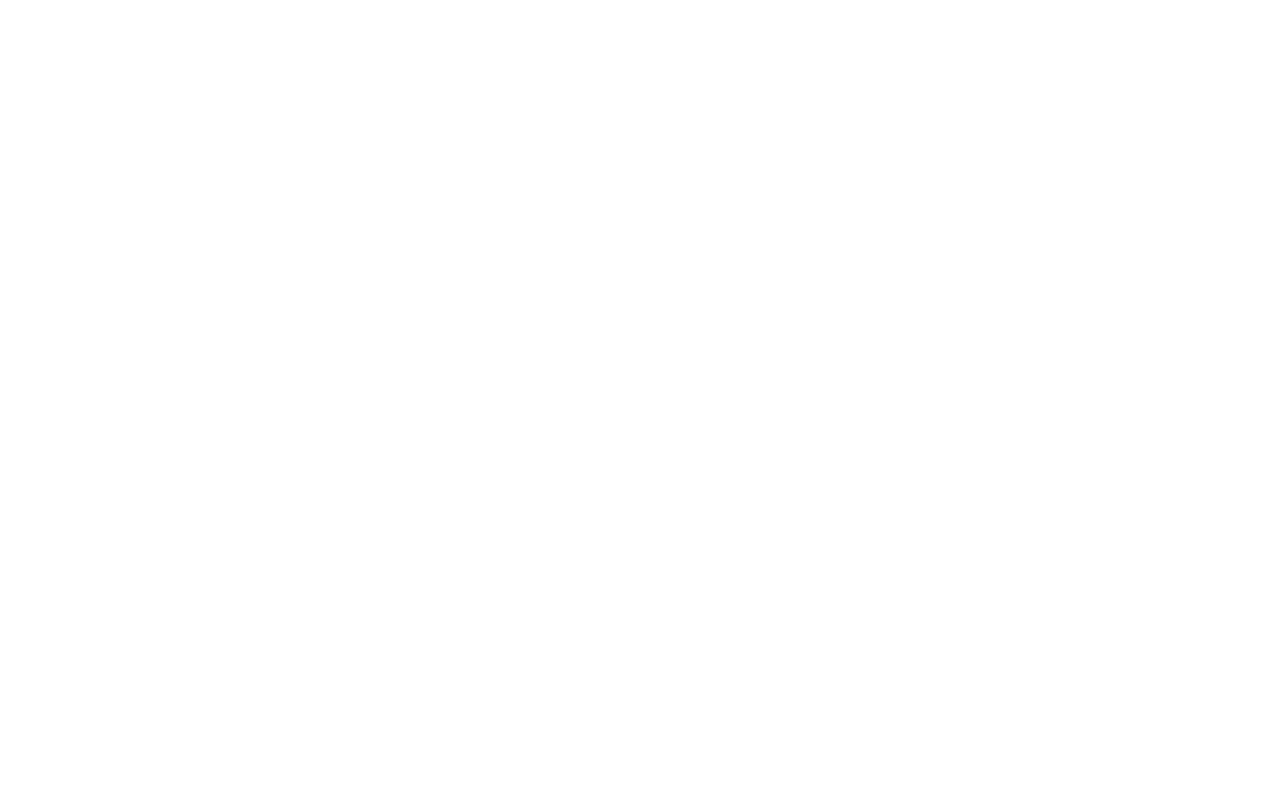
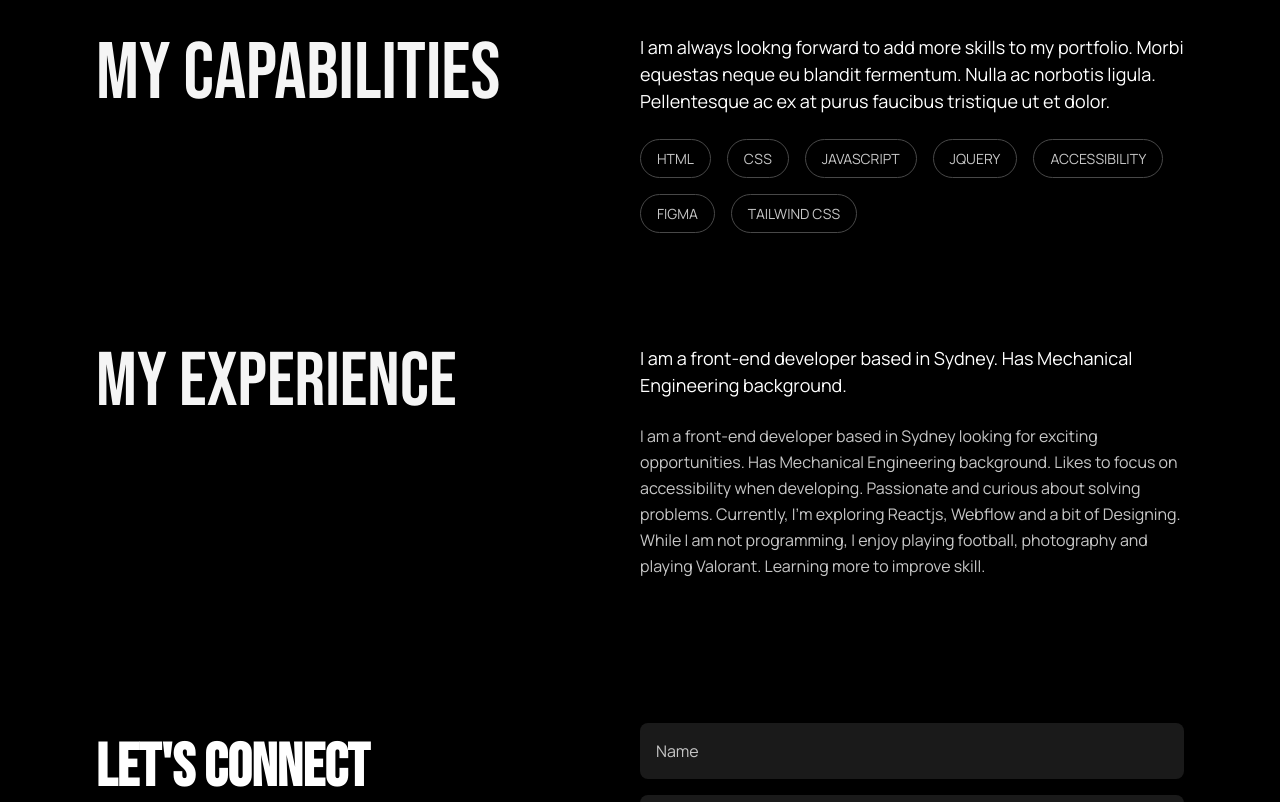
Before and after one commit to WonderSMG/personal-portfolio, a React (Vite) app: page /about in a window 1280 px wide. Shown: the part 1300-2102 px from the top of the page. Before the commit the page ends 1206 px from the top, so only its background shows below. Built offline with nearby package versions, Linux system fonts and the light colour scheme.

Commit message:
added feats

```diff
--- a/src/App.jsx
+++ b/src/App.jsx
@@ -4,8 +4,8 @@
 import Hero from "./features/Hero";
 import Projects from "./features/Projects";
 import About from "./features/About";
+import AboutMe from "./features/AboutMe";
 import Connect from "./features/Connect";
-import AboutMe from "./features/AboutMe";
 
 function App() {
   return (
@@ -20,13 +20,13 @@
                 <Hero />
                 <Projects />
                 <About />
-                <Connect />
               </>
             }
           />
           <Route path="/about" element={<AboutMe />} />
-          <Route path="/connect" element={<Connect />} /> {/* Route for Connect */}
         </Routes>
+        {/* Connect Component Always Below */}
+        <Connect />
       </main>
     </Router>
   );
--- a/src/features/AboutMe.jsx
+++ b/src/features/AboutMe.jsx
@@ -1,5 +1,5 @@
 import React from "react";
-import arrowLogo from "../assets/Arrow-mobile.png";
+import downloadImg from "../assets/downloadImg.svg";
 import dotLogo from "../assets/dot-icon.png";
 import linkedinLogo from "../assets/linkedinLogo.svg";
 import githubLogo from "../assets/githubLogo.svg";
@@ -7,7 +7,7 @@
 
 const About = () => {
   return (
-    <main className="min-h-screen ">
+    <main className="">
       <section className="flex flex-col lg:flex-row lg:justify-between lg:items-start px-4 py-12 md:px-20 lg:px-24 pt-36">
         {/* Left: Large "ABOUT ME" */}
         <div className="text-[#F5F5F5] font-Bebas hidden md:block text-[50px] md:text-[80px] lg:text-[101px] leading-none">
@@ -39,8 +39,8 @@
                 src={dotLogo}
                 alt="dotLogo"
               />
-              <div className="bg-black rounded-full w-6 h-6 flex items-center justify-center lg:hidden">
-                <img className="w-3 h-3" src={arrowLogo} alt="arrowLogo" />
+              <div className="bg-black rounded-full w-5 h-5 flex items-center justify-center lg:hidden">
+                <img className="w-4 h-4" src={downloadImg} alt="arrowLogo" />
               </div>
             </article>
             <button className="bg-[#222222] rounded-full p-3">
@@ -60,12 +60,76 @@
           </div>
         </div>
       </section>
-      <section className="flex justify-center items-center">
-        <img
-          className=" w-[88%] "
-          src={aboutMeImg}
-          alt="aboutMeImg"
-        />
+      <section className="flex justify-center items-center py-10">
+        <img className=" w-[88%]" src={aboutMeImg} alt="aboutMeImg" />
+      </section>
+      <section className="flex flex-col lg:flex-row lg:justify-between lg:items-start px-4 py-12 md:px-20 lg:px-24">
+        {/* Left: Large "ABOUT ME" */}
+        <div className="text-[#F5F5F5] font-Bebas text-[50px] md:text-[80px] lg:text-[76pxpx] leading-none">
+          MY CAPABILITIES
+        </div>
+
+        {/* Right: Header, Paragraph, and Button */}
+        <div className="flex flex-col gap-6 lg:w-1/2 ">
+          <h2 className="text-[18px] font-Manrope text-[#FFFFFF]">
+            I am always lookng forward to add more skills to my portfolio. Morbi
+            equestas neque eu blandit fermentum. Nulla ac norbotis ligula.
+            Pellentesque ac ex at purus faucibus tristique ut et dolor.
+          </h2>
+          <p className="text-[16px] text-white leading-">
+            <div className="flex flex-wrap gap-4 mb-4 font-Manrope">
+              {/* First Line (HTML, CSS, JAVASCRIPT) */}
+              <h1 className="rounded-[100px] bg-black border border-[#484848] px-4 py-2 text-[14px] text-[#C7C7C7]">
+                HTML
+              </h1>
+              <h1 className="rounded-[100px] bg-black border border-[#484848] px-4 py-2 text-[14px] text-[#C7C7C7]">
+                CSS
+              </h1>
+              <h1 className="rounded-[100px] bg-black border border-[#484848] px-4 py-2 text-[14px] text-[#C7C7C7]">
+                JAVASCRIPT
+              </h1>
+
+              {/* Second Line (JQUERY, ACCESSIBILITY) */}
+              <h1 className="rounded-[100px] bg-black border border-[#484848] px-4 py-2 text-[14px] text-[#C7C7C7] lg:mt-0">
+                JQUERY
+              </h1>
+              <h1 className="rounded-[100px] bg-black border border-[#484848] px-4 py-2 text-[14px] text-[#C7C7C7] lg:mt-0">
+                ACCESSIBILITY
+              </h1>
+
+              {/* Third Line (FIGMA, TAILWIND CSS) */}
+              <h1 className="rounded-[100px] bg-black border border-[#484848] px-4 py-2 text-[14px] text-[#C7C7C7] lg:mt-0">
+                FIGMA
+              </h1>
+              <h1 className="rounded-[100px] bg-black border border-[#484848] px-4 py-2 text-[14px] text-[#C7C7C7] lg:mt-0">
+                TAILWIND CSS
+              </h1>
+            </div>
+          </p>
+        </div>
+      </section>
+      <section className="flex flex-col lg:flex-row lg:justify-between lg:items-start px-4 py-12 md:px-20 lg:px-24">
+        {/* Left: Large "ABOUT ME" */}
+        <div className="text-[#F5F5F5] font-Bebas hidden md:block text-[50px] md:text-[80px] lg:text-[76px] leading-none">
+          MY EXPERIENCE
+        </div>
+
+        {/* Right: Header, Paragraph, and Button */}
+        <div className="flex flex-col gap-6 lg:w-1/2 font-Manrope">
+          <h2 className="text-[18px] hidden md:block text-[#FFFFFF]">
+            I am a front-end developer based in Sydney. Has Mechanical
+            Engineering background.
+          </h2>
+          <p className="text-[16px] text-[#C7C7C7] leading-relaxed">
+            I am a front-end developer based in Sydney looking for exciting
+            opportunities. Has Mechanical Engineering background. Likes to focus
+            on accessibility when developing. Passionate and curious about
+            solving problems. Currently, I'm exploring Reactjs, Webflow and a
+            bit of Designing. While I am not programming, I enjoy playing
+            football, photography and playing Valorant. Learning more to improve
+            skill.
+          </p>
+        </div>
       </section>
     </main>
   );
```
Also changed, not shown: src/assets/downloadImg.svg (added).
